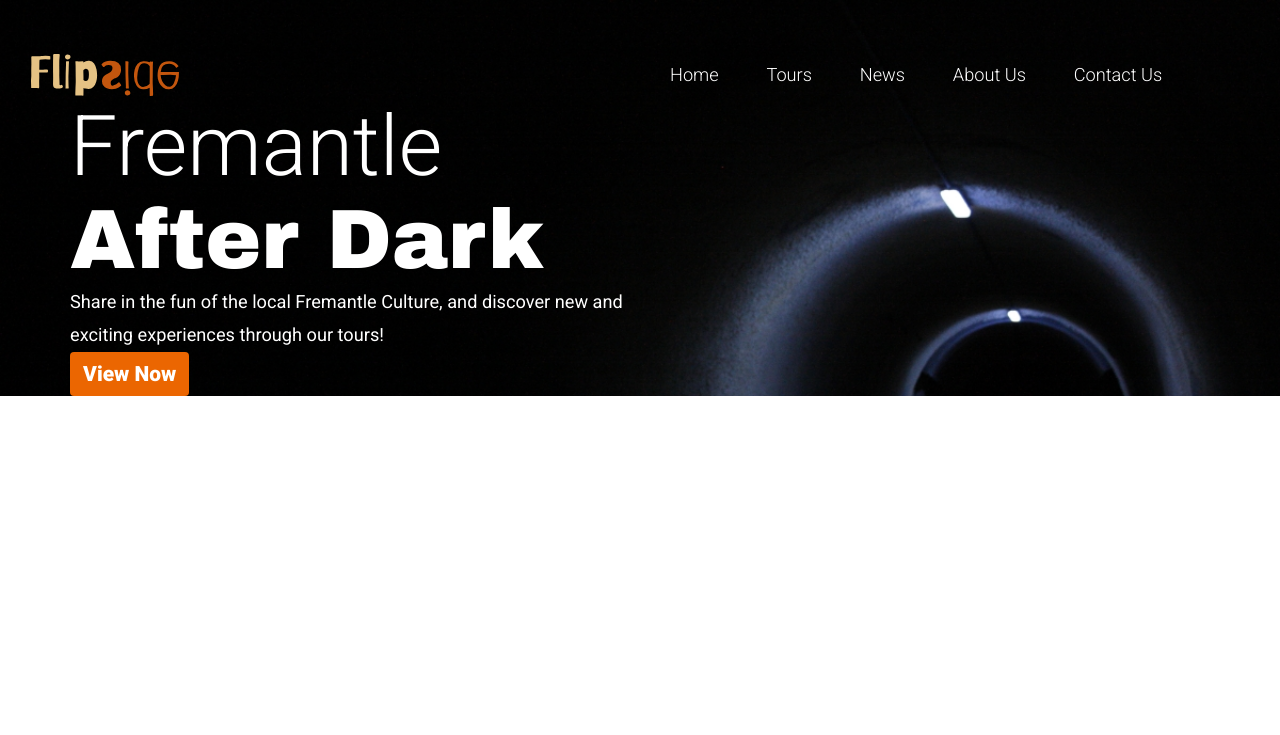
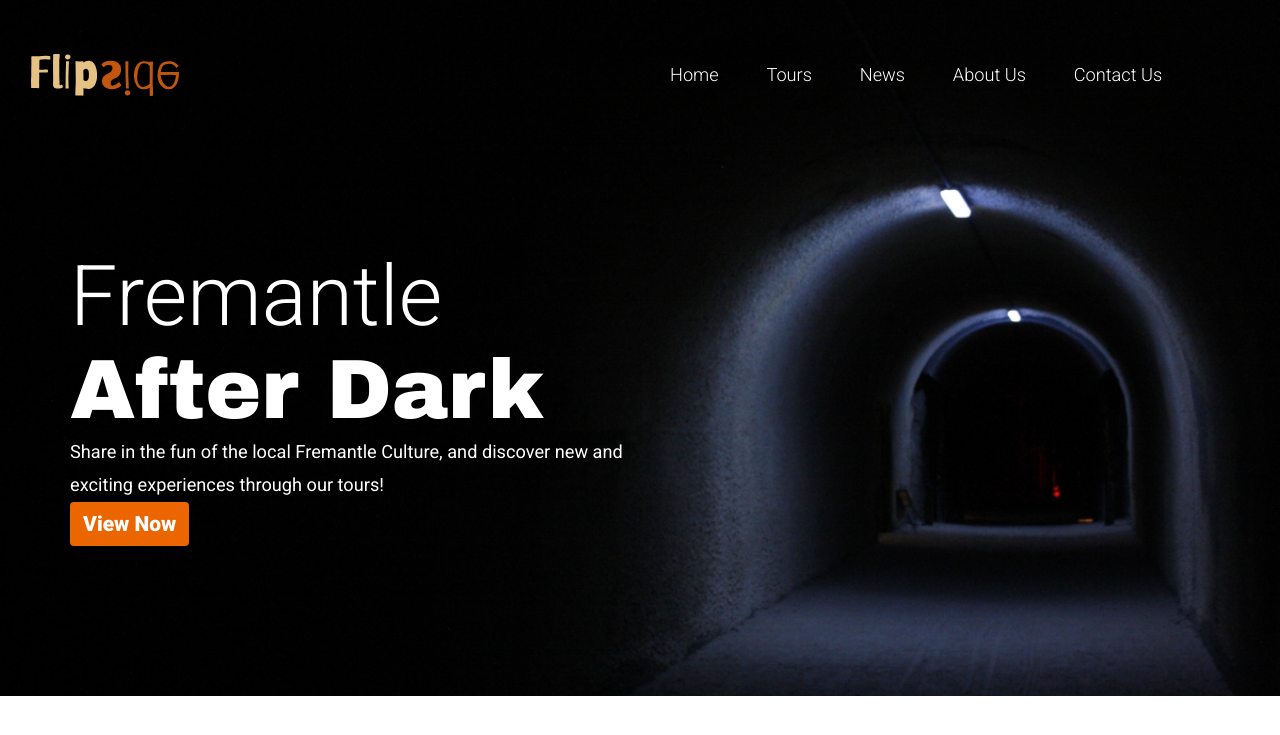
Before and after one commit to VoxAndrews/flipside_tours_website, a PHP site: page / in a window 1280 px wide. Shown: the top 735 px of the page. Run offline with PHP 8.4, Linux system fonts and the light colour scheme.

Commit message:
Updated index.html/style.css

```diff
--- a/index.html
+++ b/index.html
@@ -44,7 +44,7 @@
             </div>
         </nav>
 
-        <div class="container">
+        <div class="container tagline-header">
             <div class="row">
                 <div class="col-md-6 article-cent">
                     <h1> Fremantle <span style="font-family: 'Archivo Black', sans-serif;">After Dark</span> </h1>
--- a/style.css
+++ b/style.css
@@ -13,6 +13,11 @@
     padding-top: 3%;
 
     margin-bottom: 0px;
+}
+
+.tagline-header {
+    padding-top: 12%;
+    padding-bottom: 12%;
 }
 
 .btn {
```
